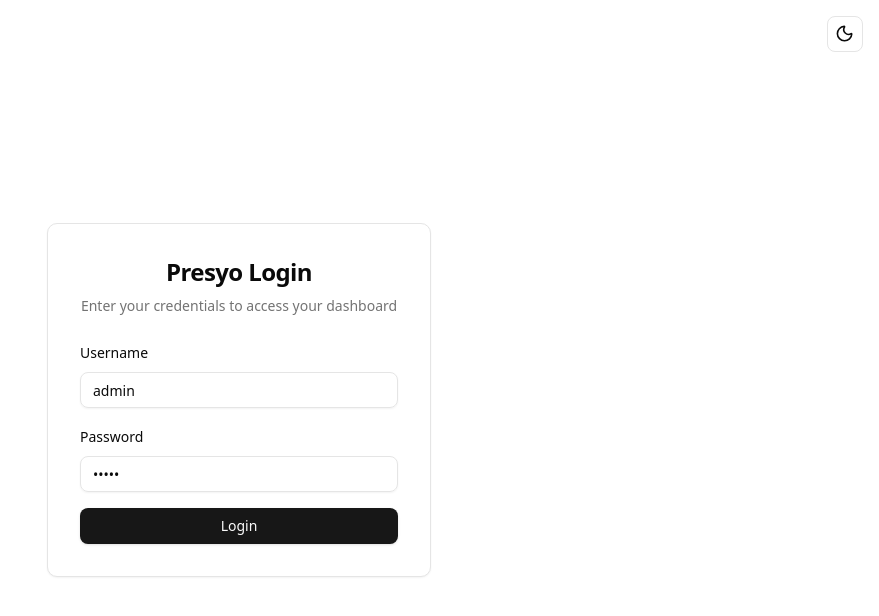
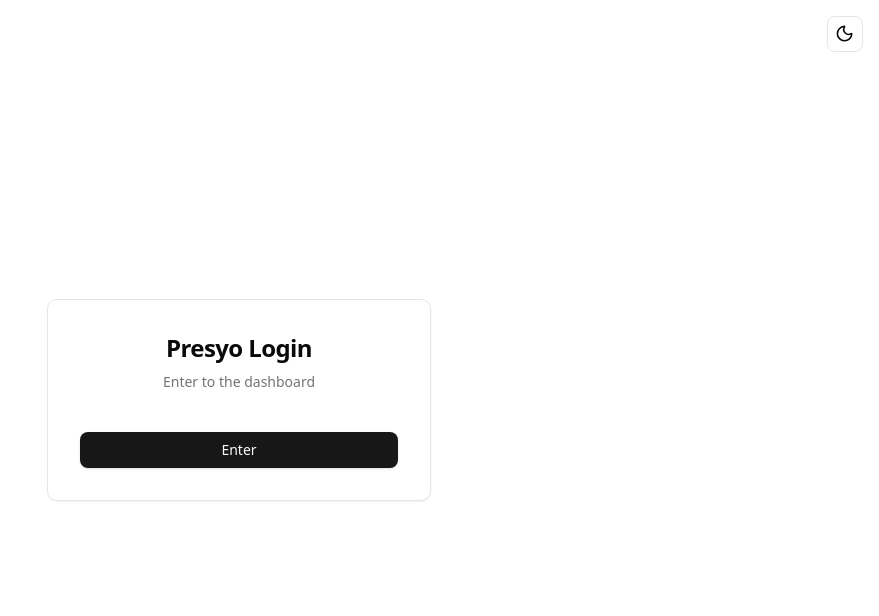
Before and after one commit to AsCEX/presyo, a React (Vite) app: page / in a window 1280 px wide. Shown: the top 616 px of the page, without its empty margins (401-1280 px from the left). Built offline with nearby package versions, Linux system fonts and the light colour scheme.

Commit message:
hide form when passkey is available

```diff
--- a/src/api/mockApi.ts
+++ b/src/api/mockApi.ts
@@ -52,7 +52,7 @@ const saveProducts = (products: Product[]) => {
 
 export const api = {
   login: async (username: string, password: string): Promise<{ ok: boolean; json: () => Promise<any> }> => {
-    if (username === "admin" && password === "admin") {
+    if (username === "admin" && password === "618b1a07-a72d-4f68-85a7-88596bc35a08") {
       const user: User = { id: 1, username: "admin", name: "Administrator" };
       sessionStorage.setItem("presyo_user", JSON.stringify(user));
       return mockFetch(user);
--- a/src/pages/Login.tsx
+++ b/src/pages/Login.tsx
@@ -10,7 +10,7 @@ interface LoginProps {
 
 export const Login: React.FC<LoginProps> = ({ onLoginSuccess }) => {
   const [username, setUsername] = useState("admin");
-  const [password, setPassword] = useState("admin");
+  const [password, setPassword] = useState("618b1a07-a72d-4f68-85a7-88596bc35a08");
   const [error, setError] = useState<string | null>(null);
   const [isWebAuthnSupported, setIsWebAuthnSupported] = useState(false);
 
@@ -84,10 +84,10 @@ export const Login: React.FC<LoginProps> = ({ onLoginSuccess }) => {
       <div className="w-full max-w-sm rounded-lg border bg-card p-8 shadow-sm">
         <div className="flex flex-col space-y-2 text-center">
           <h1 className="text-2xl font-semibold tracking-tight">Presyo Login</h1>
-          <p className="text-sm text-muted-foreground">Enter your credentials to access your dashboard</p>
+          <p className="text-sm text-muted-foreground">Enter to the dashboard</p>
         </div>
 
-        {isWebAuthnSupported && api.hasPasskey() && (
+        {isWebAuthnSupported && api.hasPasskey() ? (
           <div className="mt-6">
             <button
               onClick={handleWebAuthnLogin}
@@ -105,10 +105,11 @@ export const Login: React.FC<LoginProps> = ({ onLoginSuccess }) => {
               </div>
             </div>
           </div>
-        )}
-
+        )
+        :
+        <>
           <form onSubmit={handleSubmit} className="mt-6 space-y-4">
-          <div className="space-y-2">
+            <div className="space-y-2 hidden">
               <label className="text-sm font-medium leading-none">Username</label>
               <input
                 type="text"
@@ -118,7 +119,7 @@ export const Login: React.FC<LoginProps> = ({ onLoginSuccess }) => {
                 className="flex h-9 w-full rounded-md border border-input bg-transparent px-3 py-1 text-sm shadow-sm transition-colors placeholder:text-muted-foreground focus-visible:outline-none focus-visible:ring-1 focus-visible:ring-ring"
               />
             </div>
-          <div className="space-y-2">
+            <div className="space-y-2 hidden">
               <label className="text-sm font-medium leading-none">Password</label>
               <input
                 type="password"
@@ -132,10 +133,12 @@ export const Login: React.FC<LoginProps> = ({ onLoginSuccess }) => {
               type="submit"
               className="inline-flex w-full items-center justify-center rounded-md bg-primary px-4 py-2 text-sm font-medium text-primary-foreground shadow transition-colors hover:bg-primary/90 focus-visible:outline-none focus-visible:ring-1 focus-visible:ring-ring"
             >
-            Login
+              Enter
             </button>
           </form>
           {error && <p className="mt-4 text-center text-sm font-medium text-destructive">{error}</p>}
+        </>
+        }
       </div>
     </div>
   );
```
Lines whose indentation alone changed are shown as unchanged.
